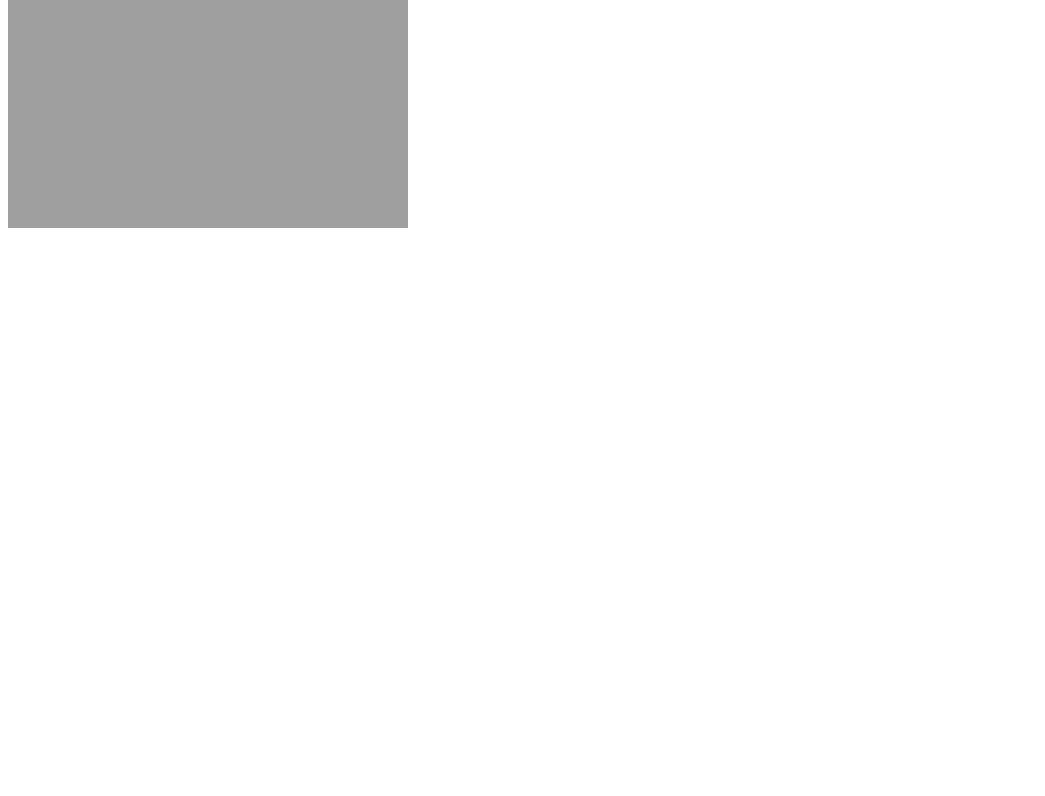
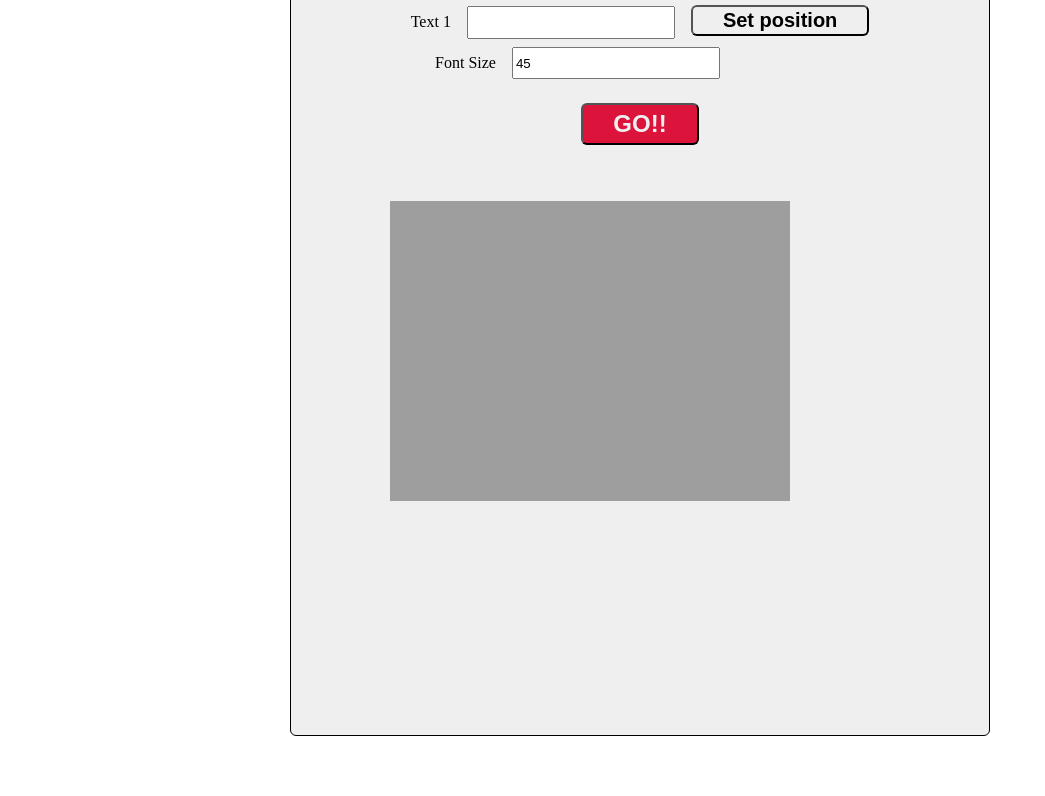
Before and after one commit to BlackStone8960/random-meme-generator, a React app: page / in a window 1280 px wide. Shown: the part 143-939 px from the top of the page, without its empty margins (0-1045 px from the left). Before the commit the page ends 800 px from the top, so only its background shows below. Built offline with nearby package versions, Linux system fonts and the light colour scheme; no server answers.

Commit message:
made basic function

```diff
--- a/public/index.html
+++ b/public/index.html
@@ -24,7 +24,7 @@
       work correctly both with client-side routing and a non-root public URL.
       Learn how to configure a non-root public URL by running `npm run build`.
     -->
-    <title>React App</title>
+    <title>Random Meme Generator</title>
   </head>
   <body>
     <noscript>You need to enable JavaScript to run this app.</noscript>
--- a/src/components/App.js
+++ b/src/components/App.js
@@ -3,21 +3,17 @@ import axios from 'axios';
 import memesReducer from '../reducers/memes';
 import EditForm from './EditForm';
 import MemeCanvas from './MemeCanvas';
+import defaultForm from '../form/defaultForm';
 
 const initialState = {
   data: [],
   error: ''
 }
 
-const initialFormInfo = {
-  texts: [''],
-  fontSize: 20
-}
-
 const App = () => {
   const [memes, memesDispatch] = useReducer(memesReducer, initialState);
   const [meme, setMeme] = useState({});
-  const [formInfo, setFormInfo] = useState(initialFormInfo);
+  const [formInfo, setFormInfo] = useState(defaultForm);
 
   useEffect(() => {
     const fetchData = async () => {
@@ -51,7 +47,8 @@ const App = () => {
   };
 
   return (
-    <div>
+    <div className="generator-wrapper">
+      <h1>Random Meme Generator</h1>
       <EditForm meme={meme} onSubmit={onSubmit}/>
       <MemeCanvas meme={meme} formInfo={formInfo} />
     </div>
--- a/src/components/EditForm.js
+++ b/src/components/EditForm.js
@@ -1,33 +1,57 @@
-import React, { useReducer, useEffect } from 'react';
+import React, { useState, useReducer, useEffect } from 'react';
 import formReducer from '../reducers/form';
-
-const initForm = {
-  texts: [''],
-  fontSize: 36
-};
+import defaultForm from '../form/defaultForm';
 
 const EditForm = (props) => {
-  const [form, dispatchForm] = useReducer(formReducer, initForm);
+  const [form, dispatchForm] = useReducer(formReducer, defaultForm);
+  const [direction, setDirection] = useState('');
 
   useEffect(() => {
     if (props.meme) {
       dispatchForm({
-        type: 'INIT_FORM',
+        type: 'SET_FORM',
         texts: Array(props.meme.box_count).fill(''),
-        fontSize: 36
+        fontSize: defaultForm.fontSize,
+        positions: Array(props.meme.box_count).fill({ x: 0, y: 0 })
       });
     }
   }, [props.meme]);
 
   const onSubmit = (e) => {
+    console.log(defaultForm);
     e.preventDefault();
+    if(form.texts && form.positions) {
       props.onSubmit(form);
+    } else if (!form.texts){
+      setDirection('Input all inputs');
+    } else if (!form.positions) {
+      setDirection('Set position of every texts');
+    } else {
+      setDirection('Input all information');
+    }
   }
 
+  const onSetPosition = (e, index) => {
+    e.preventDefault();
+    setDirection(`Click the position to insert Text ${index + 1}.`);
+
+    const handleMouseClick = (e) => {
+      dispatchForm({
+        type: 'UPDATE_POSITION',
+        position: { x: e.pageX, y: e.pageY },
+        index
+      });
+      setDirection('');
+      document.getElementById('canvas').removeEventListener('click', handleMouseClick);
+    };
+    document.getElementById('canvas').addEventListener('click', handleMouseClick);
+  };
+
   return (
-    <form onSubmit={onSubmit}>
-      { form.texts && form.texts.map((text, index) => (
-        <div key={index}>
+    <form className="edit-form">
+      {
+        form.texts && form.texts.map((text, index) => (
+          <div key={index} className="form-row">
             <label>Text {index + 1}</label>
             <input
               value={text}
@@ -37,9 +61,14 @@ const EditForm = (props) => {
                 index
               })}
             ></input>
+            <button onClick={(e) => onSetPosition(e, index)} className="button">
+              Set position
+            </button>
+            {/* {form && <span>{form.positions[index].x}, {form.positions[index].y}</span>} */}
           </div>
-      )) }
-      <div>
+        ))
+      }
+      <div className="form-row" id="form-row-fontsize">
         <label>Font Size</label>
         <input
           value={form.fontSize}
@@ -50,7 +79,8 @@ const EditForm = (props) => {
           type='number'
         ></input>
       </div>
-      <button>GO!!</button>
+      <button onClick={onSubmit} className="button go">GO!!</button>
+      <div className="form-direction">{direction}</div>
     </form>
   )
 };
--- a/src/components/MemeCanvas.js
+++ b/src/components/MemeCanvas.js
@@ -10,17 +10,23 @@ const MemeCanvas = ({ meme, formInfo }) => {
       const ctx = canvasElem.getContext('2d');
 
       ctx.clearRect(0, 0, meme.width, meme.height);
-      ctx.font = `${formInfo.fontSize}px Impact`;
+
+      const fixRate = meme.width > 500 ? meme.width / 500 : 1;
+      const fixedFont = formInfo.fontSize * fixRate;
+      ctx.font = `${fixedFont}px Impact`;
       ctx.shadowColor = 'black';
       ctx.lineWidth = 2;
       ctx.fillStyle = 'white';
 
+      const canvasPosition = canvasElem.getBoundingClientRect();
+      const canvasPositionX = window.pageXOffset + canvasPosition.left;
+      const canvasPositionY = window.pageYOffset + canvasPosition.top;
+
       imgObj.onload = () => {
         ctx.drawImage(imgObj, 0, 0);
         formInfo.texts.forEach((text, index) => {
-          const textWidth = ctx.measureText(text).width;
-          const textX = (meme.width - textWidth) / 2;
-          const textY = (index + 1) * meme.height / 2;
+          const textX = (formInfo.positions[index].x - canvasPositionX) * fixRate;
+          const textY = (formInfo.positions[index].y - canvasPositionY + formInfo.fontSize) * fixRate;
           ctx.shadowBlur = 6;
           ctx.strokeText(text, textX, textY);
           ctx.shadowBlur = 0;
--- /dev/null
+++ b/src/form/defaultForm.js
@@ -0,0 +1,7 @@
+const defaultForm = {
+  texts: [''],
+  fontSize: 45,
+  positions: [{x: 0, y: 0}]
+};
+
+export default defaultForm;
--- a/src/reducers/form.js
+++ b/src/reducers/form.js
@@ -1,14 +1,12 @@
-const formReducerDefaultState = {
-  texts: [''],
-  fontSize: 28
-}
+import defaultForm from '../form/defaultForm';
 
-const formReducer = (state = formReducerDefaultState, action) => {
+const formReducer = (state = defaultForm, action) => {
   switch (action.type) {
-    case 'INIT_FORM':
+    case 'SET_FORM':
       return {
         texts: action.texts,
-        fontSize: action.fontSize
+        fontSize: action.fontSize,
+        positions: action.positions
       };
     case 'UPDATE_TEXT':
       const newTexts = [...state.texts];
@@ -16,12 +14,19 @@ const formReducer = (state = formReducerDefaultState, action) => {
       return {
         ...state,
         texts: newTexts
-      }
+      };
     case 'UPDATE_FONTSIZE':
       return {
         ...state,
         fontSize: action.fontSize
-      }
+      };
+    case 'UPDATE_POSITION':
+      const newPositions = [...state.positions];
+      newPositions[action.index] = action.position;
+      return {
+        ...state,
+        positions: newPositions
+      };
     default:
       return state;
   }
--- /dev/null
+++ b/src/scss/_common.scss
@@ -0,0 +1,16 @@
+.generator-wrapper {
+  width: 700px;
+  margin: 60px auto;
+  padding: 30px;
+  text-align: center;
+  border: 1px solid black;
+  border-radius: 6px;
+  background-color: #efefef;
+}
+
+.button {
+  padding: 2px 30px;
+  font-size: 20px;
+  font-weight: bold;
+  border-radius: 6px;
+}
--- /dev/null
+++ b/src/scss/_form.scss
@@ -0,0 +1,32 @@
+.edit-form {
+  margin: 20px auto;
+  width: 600px;
+
+  .form-row {
+    margin-bottom: 8px;
+    label {
+      margin-right: 16px;
+    }
+    input {
+      margin-right: 16px;
+      height: 2em;
+      width: 200px;
+    }
+    &#form-row-fontsize {
+      margin-right: 109px;
+    }
+  }
+  .go {
+    background-color: crimson;
+    color: #efefef;
+    padding: 5px 30px;
+    font-size: 24px;
+    margin-top: 16px;
+  }
+}
+
+.form-direction {
+  margin-top: 16px;
+  height: 20px;
+  font-weight: bold;
+}
--- /dev/null
+++ b/src/scss/_reset.scss
@@ -0,0 +1,27 @@
+html, body, div, span, object, iframe,
+h1, h2, h3, h4, h5, h6, p, blockquote, pre,
+abbr, address, cite, code,
+del, dfn, em, img, ins, kbd, q, samp,
+small, strong, sub, sup, var,
+b, i,
+dl, dt, dd, ol, ul, li,
+fieldset, form, label, legend,
+table, caption, tbody, tfoot, thead, tr, th, td,
+article, aside, canvas, details, figcaption, figure,
+footer, header, hgroup, menu, nav, section, summary,
+time, mark, audio, video {
+    margin:0;
+    padding:0;
+    border:0;
+    outline:0;
+    vertical-align:baseline;
+    box-sizing: border-box;
+}
+
+a {
+    text-decoration: none;
+}
+
+em {
+    font-style: normal;
+}
--- a/src/scss/style.scss
+++ b/src/scss/style.scss
@@ -1 +1,4 @@
+@import './reset';
+@import './common';
 @import './memeCanvas';
+@import './form';
```
Lines whose indentation alone changed are shown as unchanged.
